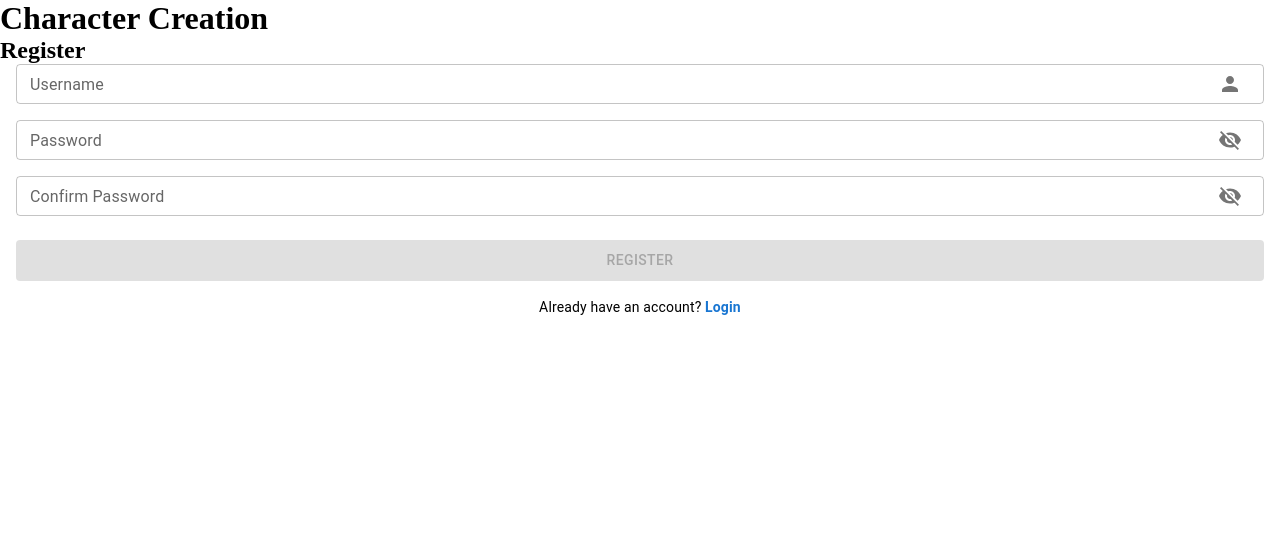
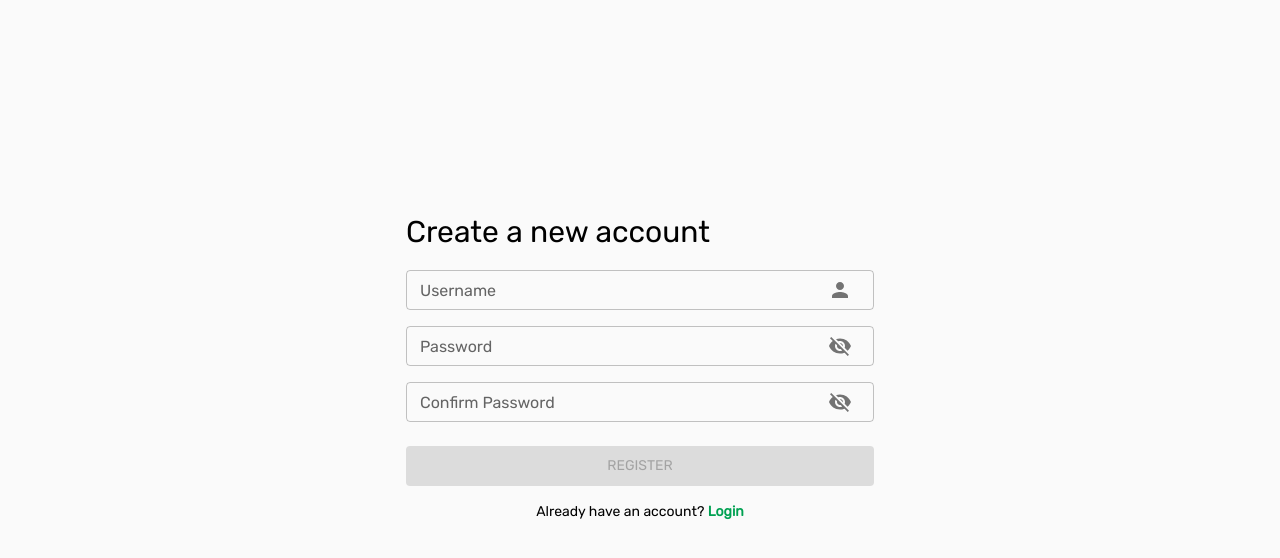
Before and after one commit to oguiaugusto/character-creation, a React (Create React App) app: page /register in a window 1280 px wide. Shown: the top 558 px of the page. Built offline with nearby package versions, Linux system fonts and the light colour scheme; no server answers.

Commit message:
feat: style register page
missing somethings as removing "themes" from the file

```diff
--- a/src/pages/Register.tsx
+++ b/src/pages/Register.tsx
@@ -1,9 +1,30 @@
 import React, { FormEvent, useEffect, useState } from 'react';
+import { Box, createTheme, ThemeProvider, Typography } from '@mui/material';
+import { grey } from '@mui/material/colors';
 import { IUserRegister } from '../interfaces/IUser';
 import { ChangeHandler } from '../interfaces/types';
 import { isRegisterFieldsValid } from '../utils/userValidations';
 import { RegisterForm } from '../components';
 import createNewUser from '../utils/register';
+import '@fontsource/rubik';
+
+const theme = createTheme({
+  palette: {
+    primary: {
+      main: '#00a152',
+    },
+    secondary: {
+      main: '#2c387e',
+    },
+  },
+  typography: {
+    fontFamily: [
+      'Rubik',
+      'Roboto',
+      'sans-serif',
+    ].join(','),
+  },
+});
 
 const Register: React.FC = () => {
   const [user, setUser] = useState<IUserRegister>({
@@ -34,9 +55,32 @@ const Register: React.FC = () => {
   }, [user]);
 
   return (
-    <div>
-      <h1>Character Creation</h1>
-      <h2>Register</h2>
+    <ThemeProvider theme={ theme }>
+      <Box
+        sx={{
+          display: 'flex',
+          alignItems: 'center',
+          justifyContent: 'center',
+          height: '100vh',
+          bgcolor: grey[50],
+        }}
+      >
+        <Box
+          sx={{
+            display: 'flex',
+            alignItems: 'center',
+            flexDirection: 'column',
+            width: 500,
+            gap: 2.5,
+            mb: 8,
+          }}
+        >
+          <Typography
+            variant="h2"
+            sx={{ alignSelf: 'flex-start', fontSize: 30, marginLeft: 2 }}
+          >
+            Create a new account
+          </Typography>
           <RegisterForm
             handleSubmit={ handleSubmit }
             handleShowPassword={ () => setShowPassword(!showPassword) }
@@ -46,7 +90,9 @@ const Register: React.FC = () => {
             showPasswordConfirm={ showPasswordConfirm }
             isButtonDisabled={ isButtonDisabled }
           />
-    </div>
+        </Box>
+      </Box>
+    </ThemeProvider>
   );
 };
 
```
Lines whose indentation alone changed are shown as unchanged.
